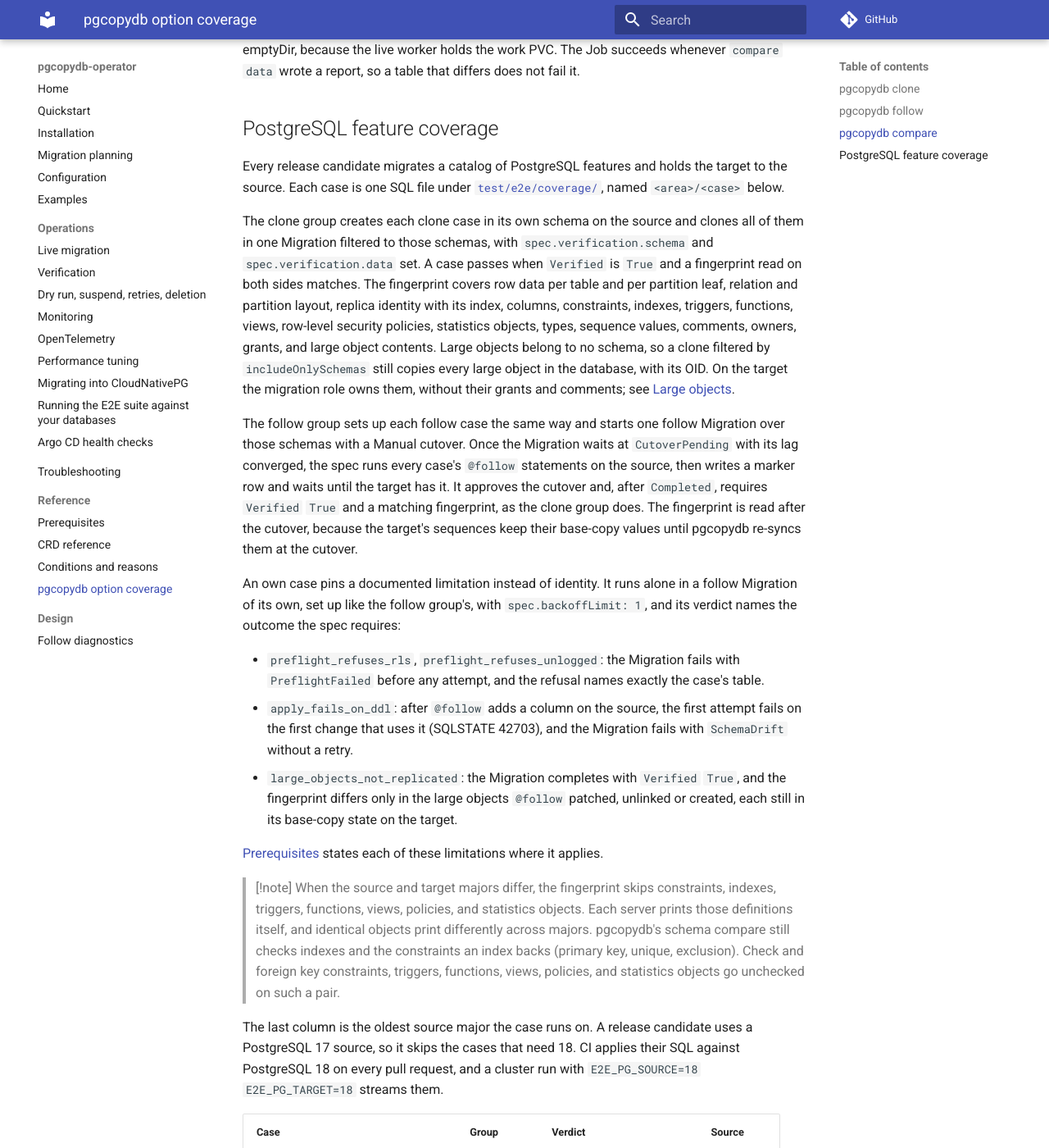
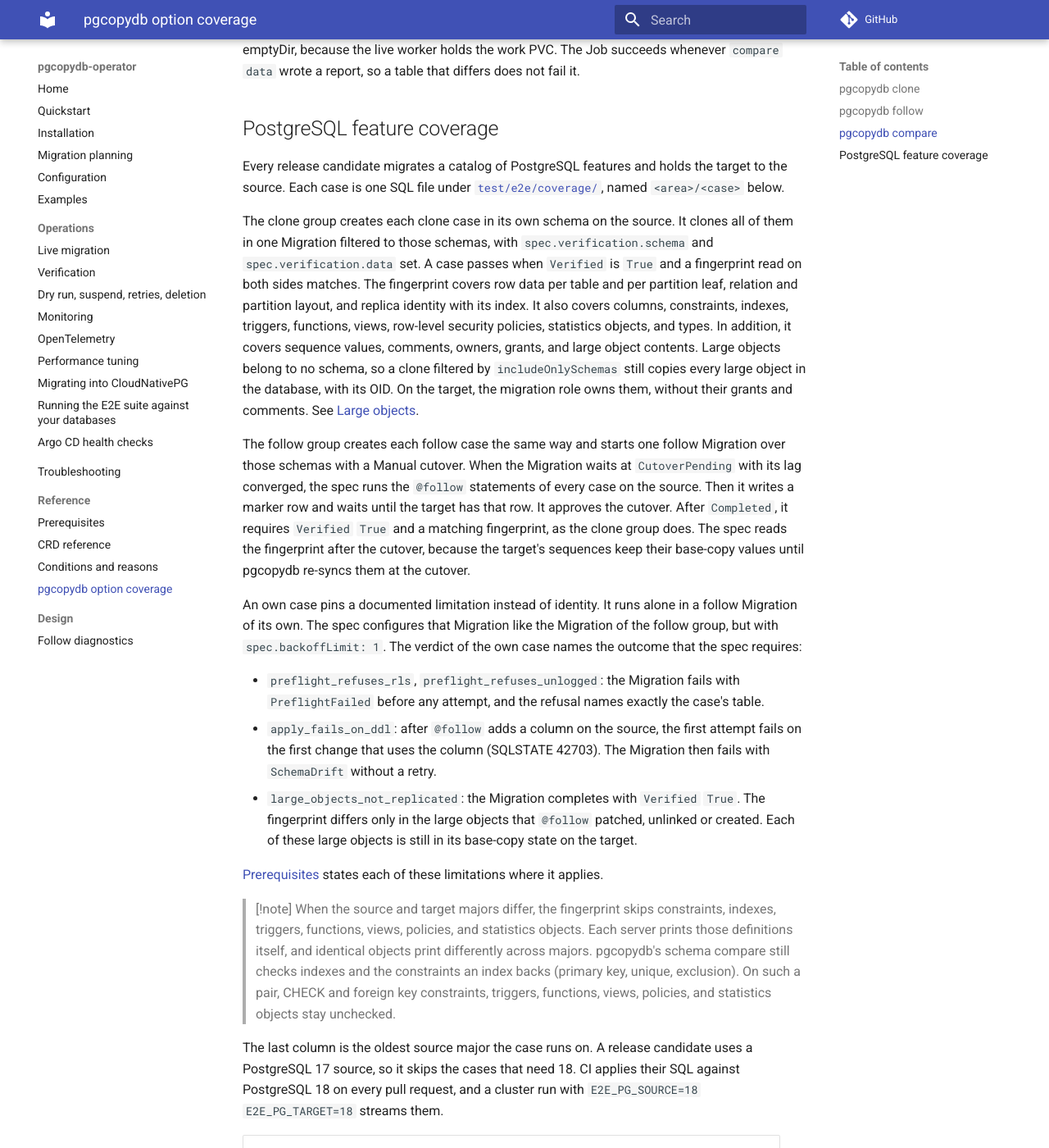
Before and after one commit to ydixken/pgcopydb-operator, an MkDocs documentation site: the page built from docs/reference/coverage.md, in a window 1280 px wide and 1400 px high, scrolled down 4187 px. Shown: the whole window at 82% size. Built offline with MkDocs 1.6.1 and Material for MkDocs 9.7.7, drawn with Linux system fonts in a browser that asks for light colours; comment, search, counter and statistics services are not loaded; some of the changed text lies outside the part shown.

Commit message:
docs: rewrite reference/coverage.md in Simplified Technical English
Prose only: headings, code blocks, inline code and link targets are unchanged, and ste-lint reports 0 hard violations.

```diff
--- a/docs/reference/coverage.md
+++ b/docs/reference/coverage.md
@@ -19,44 +19,45 @@ Every `pgcopydb clone` and `pgcopydb follow` option (pgcopydb 0.18, per the [ups
 | `--drop-if-exists` | `spec.clone.dropIfExists` | |
 | `--roles` | `spec.clone.roles` | |
 | `--no-role-passwords` | `spec.clone.noRolePasswords` | |
-| `--no-owner` | `spec.clone.noOwner` | `spec.clone.ownerAfterRestore` builds on it, an operator-level handover run after the worker exits; see [Ownership after restore](prerequisites.md#ownership-after-restore-cloneownerafterrestore). |
+| `--no-owner` | `spec.clone.noOwner` | `spec.clone.ownerAfterRestore` builds on it: an operator-level handover that runs after the worker exits. See [Ownership after restore](prerequisites.md#ownership-after-restore-cloneownerafterrestore). |
 | `--no-acl` | `spec.clone.noACL` | |
 | `--no-comments` | `spec.clone.noComments` | |
 | `--no-tablespaces` | `spec.clone.noTablespaces` | |
 | `--skip-large-objects` | `spec.clone.skip: largeObjects` | |
 | `--skip-extensions` | `spec.clone.skip: extensions` | |
-| `--skip-ext-comments` | `spec.clone.skip: extensionComments` | Already implied by `skip: extensions`; on its own it installs extensions without their COMMENTs. |
+| `--skip-ext-comments` | `spec.clone.skip: extensionComments` | Already implied by `skip: extensions`. On its own, it installs extensions without their COMMENTs. |
 | `--skip-collations` | `spec.clone.skip: collations` | |
 | `--skip-vacuum` | `spec.clone.skip: vacuum` | |
 | `--skip-analyze` | `spec.clone.skip: analyze` | |
 | `--skip-db-properties` | `spec.clone.skip: dbProperties` | |
 | `--skip-split-by-ctid` | `spec.clone.skip: ctidSplit` | |
 | `--requirements` | not exposed | Needs a file produced by `pgcopydb list extensions --requirements --json`, which has no declarative form in the spec. |
-| `--filters` | `spec.clone.filters` | Rendered to the INI, mounted from an operator-owned ConfigMap. All eight filter sections are covered. |
+| `--filters` | `spec.clone.filters` | Rendered to the INI, mounted from an operator-owned ConfigMap. The field covers all eight filter sections. |
 | `--fail-fast` | `spec.clone.failFast` | |
-| `--defer-indexes` | `spec.clone.deferIndexes` | Fork-only; preflight checks the runner. |
-| `--restart` | operator-managed | Attempt 1, which wipes any pre-existing work-dir state as foreign, and a live migration's retry that [starts over](../operations/lifecycle.md#retries-and-resume) after pgcopydb refuses its resume. |
+| `--defer-indexes` | `spec.clone.deferIndexes` | Fork-only. Preflight checks the runner. |
+| `--restart` | operator-managed | Attempt 1, which wipes any pre-existing work-dir state as foreign, and a live migration's retry that [starts again](../operations/lifecycle.md#retries-and-resume) after pgcopydb refuses its resume. |
 | `--resume` | operator-managed | Every other retry resumes from the work-dir catalogs. |
 | `--not-consistent` | operator-managed | Paired with `--resume`: the failed attempt's snapshot died with its process. |
 | `--snapshot` | not exposed | Needs a snapshot-holder sidecar to keep the exported snapshot alive for the whole clone. |
 | `--follow` | `spec.follow.enabled` | |
 | `--plugin` | `spec.follow.plugin` | |
 | `--publication` | `spec.follow.publication` | Empty lets pgcopydb create and drop its own. |
-| `--wal2json-numeric-as-string` | `spec.follow.wal2jsonNumericAsString` | CEL rejects it unless `follow.plugin` is `wal2json`; other plugins would silently ignore it. |
+| `--wal2json-numeric-as-string` | `spec.follow.wal2jsonNumericAsString` | CEL rejects it unless `follow.plugin` is `wal2json`. Other plugins would silently ignore it. |
 | `--replay-no-op-updates` | `spec.follow.replayNoOpUpdates` | |
-| `PGCOPYDB_APPLY_GROUP_TXNS` | `spec.follow.applyGroupTransactions` | An environment variable, not a flag; the worker Job sets it only when the field is set. |
-| `--slot-name` | `spec.follow.slotName` | Empty generates a unique per-Migration name; a set name is pattern-restricted to PostgreSQL's slot charset. |
-| `--create-slot` | not exposed | `clone --follow` creates the slot during setup; nothing to configure. |
-| `--origin` | operator-managed | Always the same generated per-Migration name as the slot; unique, so fan-in stays safe. |
+| `PGCOPYDB_APPLY_GROUP_TXNS` | `spec.follow.applyGroupTransactions` | An environment variable, not a flag. The worker Job sets it only when you set the field. |
+| `--slot-name` | `spec.follow.slotName` | Empty generates a unique per-Migration name. A set name is pattern-restricted to PostgreSQL's slot charset. |
+| `--create-slot` | not exposed | `clone --follow` creates the slot during setup. There is nothing to configure. |
+| `--origin` | operator-managed | Always the same generated per-Migration name as the slot. The name is unique, so fan-in stays safe. |
 | `--endpos` | operator-managed | Cutover sets it at runtime via `stream sentinel set endpos --current`. |
-| `--use-copy-binary` | `spec.clone.useCopyBinary` | On by default. pgcopydb falls back to text per table when a column's binary encoding is unsafe. |
-| `--all-databases` | `spec.clone.allDatabases` | Needs superuser on both sides; see [All databases](../configuration.md#all-databases). |
+| `--use-copy-binary` | `spec.clone.useCopyBinary` | On by default. pgcopydb uses text instead, per table, when a column's binary encoding is unsafe. |
+| `--all-databases` | `spec.clone.allDatabases` | Needs superuser on both sides. See [All databases](../configuration.md#all-databases). |
 | `--host` / `--port` | not exposed | The operator drives the sentinel via `pods/exec`, not the TCP coordinator. |
-| `--verbose` / `--debug` / `--trace` / `--quiet` | not exposed | Runner logs are structured JSON (`PGCOPYDB_LOG_JSON=on`) at the default level. |
+| `--verbose` / `--debug` / `--trace` / `--quiet` | not exposed | Runner logs use structured JSON (`PGCOPYDB_LOG_JSON=on`) at the default level. |
 
 ## `pgcopydb follow`
 
-The standalone `follow` command exposes a subset of the clone options with identical semantics; the rows above cover all of them.
+The standalone `follow` command exposes a subset of the clone options with identical semantics.
+The rows above cover all of them.
 The operator never runs standalone `follow`: it always runs `clone --follow`.
 The base copy and the replication slot then share one snapshot, which keeps the result consistent.
 
@@ -70,7 +71,8 @@ Admission rejects `verification.data` in this mode because pgcopydb produces no
 `spec.verification.schema` and `spec.verification.data` run `pgcopydb compare schema` and `pgcopydb compare data` after completion, each in its own Job on the work PVC.
 Both take source, target, and `--dir` from the same operator-managed values as the rows above.
 `compare data` adds `--json` and runs inside a wrapper that takes its verdict from the report, not from the exit code.
-Stock pgcopydb 0.18 logs a differing table and still exits 0; the bundled runner's patched pgcopydb exits nonzero instead.
+Stock pgcopydb 0.18 logs a differing table and still exits 0.
+The patched pgcopydb of the bundled runner exits nonzero instead.
 The wrapper reads the report back through `psql`, the only JSON parser in the runner image.
 It fails the Job when a table differs on row count or checksum.
 A compare that could not run, or a report that could not be read, fails the Job too.
@@ -85,23 +87,34 @@ The Job succeeds whenever `compare data` wrote a report, so a table that differs
 Every release candidate migrates a catalog of PostgreSQL features and holds the target to the source.
 Each case is one SQL file under [`test/e2e/coverage/`](https://github.com/ydixken/pgcopydb-operator/tree/main/test/e2e/coverage), named `<area>/<case>` below.
 
-The clone group creates each clone case in its own schema on the source and clones all of them in one Migration filtered to those schemas, with `spec.verification.schema` and `spec.verification.data` set.
+The clone group creates each clone case in its own schema on the source.
+It clones all of them in one Migration filtered to those schemas, with `spec.verification.schema` and `spec.verification.data` set.
 A case passes when `Verified` is `True` and a fingerprint read on both sides matches.
-The fingerprint covers row data per table and per partition leaf, relation and partition layout, replica identity with its index, columns, constraints, indexes, triggers, functions, views, row-level security policies, statistics objects, types, sequence values, comments, owners, grants, and large object contents.
+The fingerprint covers row data per table and per partition leaf, relation and partition layout, and replica identity with its index.
+It also covers columns, constraints, indexes, triggers, functions, views, row-level security policies, statistics objects, and types.
+In addition, it covers sequence values, comments, owners, grants, and large object contents.
 Large objects belong to no schema, so a clone filtered by `includeOnlySchemas` still copies every large object in the database, with its OID.
-On the target the migration role owns them, without their grants and comments; see [Large objects](prerequisites.md#large-objects).
+On the target, the migration role owns them, without their grants and comments.
+See [Large objects](prerequisites.md#large-objects).
 
-The follow group sets up each follow case the same way and starts one follow Migration over those schemas with a Manual cutover.
-Once the Migration waits at `CutoverPending` with its lag converged, the spec runs every case's `@follow` statements on the source, then writes a marker row and waits until the target has it.
-It approves the cutover and, after `Completed`, requires `Verified` `True` and a matching fingerprint, as the clone group does.
-The fingerprint is read after the cutover, because the target's sequences keep their base-copy values until pgcopydb re-syncs them at the cutover.
+The follow group creates each follow case the same way and starts one follow Migration over those schemas with a Manual cutover.
+When the Migration waits at `CutoverPending` with its lag converged, the spec runs the `@follow` statements of every case on the source.
+Then it writes a marker row and waits until the target has that row.
+It approves the cutover.
+After `Completed`, it requires `Verified` `True` and a matching fingerprint, as the clone group does.
+The spec reads the fingerprint after the cutover, because the target's sequences keep their base-copy values until pgcopydb re-syncs them at the cutover.
 
 An own case pins a documented limitation instead of identity.
-It runs alone in a follow Migration of its own, set up like the follow group's, with `spec.backoffLimit: 1`, and its verdict names the outcome the spec requires:
+It runs alone in a follow Migration of its own.
+The spec configures that Migration like the Migration of the follow group, but with `spec.backoffLimit: 1`.
+The verdict of the own case names the outcome that the spec requires:
 
 - `preflight_refuses_rls`, `preflight_refuses_unlogged`: the Migration fails with `PreflightFailed` before any attempt, and the refusal names exactly the case's table.
-- `apply_fails_on_ddl`: after `@follow` adds a column on the source, the first attempt fails on the first change that uses it (SQLSTATE 42703), and the Migration fails with `SchemaDrift` without a retry.
-- `large_objects_not_replicated`: the Migration completes with `Verified` `True`, and the fingerprint differs only in the large objects `@follow` patched, unlinked or created, each still in its base-copy state on the target.
+- `apply_fails_on_ddl`: after `@follow` adds a column on the source, the first attempt fails on the first change that uses the column (SQLSTATE 42703).
+  The Migration then fails with `SchemaDrift` without a retry.
+- `large_objects_not_replicated`: the Migration completes with `Verified` `True`.
+  The fingerprint differs only in the large objects that `@follow` patched, unlinked or created.
+  Each of these large objects is still in its base-copy state on the target.
 
 [Prerequisites](prerequisites.md) states each of these limitations where it applies.
 
@@ -109,7 +122,7 @@ It runs alone in a follow Migration of its own, set up like the follow group's,
 > When the source and target majors differ, the fingerprint skips constraints, indexes, triggers, functions, views, policies, and statistics objects.
 > Each server prints those definitions itself, and identical objects print differently across majors.
 > pgcopydb's schema compare still checks indexes and the constraints an index backs (primary key, unique, exclusion).
-> Check and foreign key constraints, triggers, functions, views, policies, and statistics objects go unchecked on such a pair.
+> On such a pair, CHECK and foreign key constraints, triggers, functions, views, policies, and statistics objects stay unchecked.
 
 The last column is the oldest source major the case runs on.
 A release candidate uses a PostgreSQL 17 source, so it skips the cases that need 18.
```
Also changed, not shown: other parts of docs/reference/coverage.md (+3 -3 lines).
